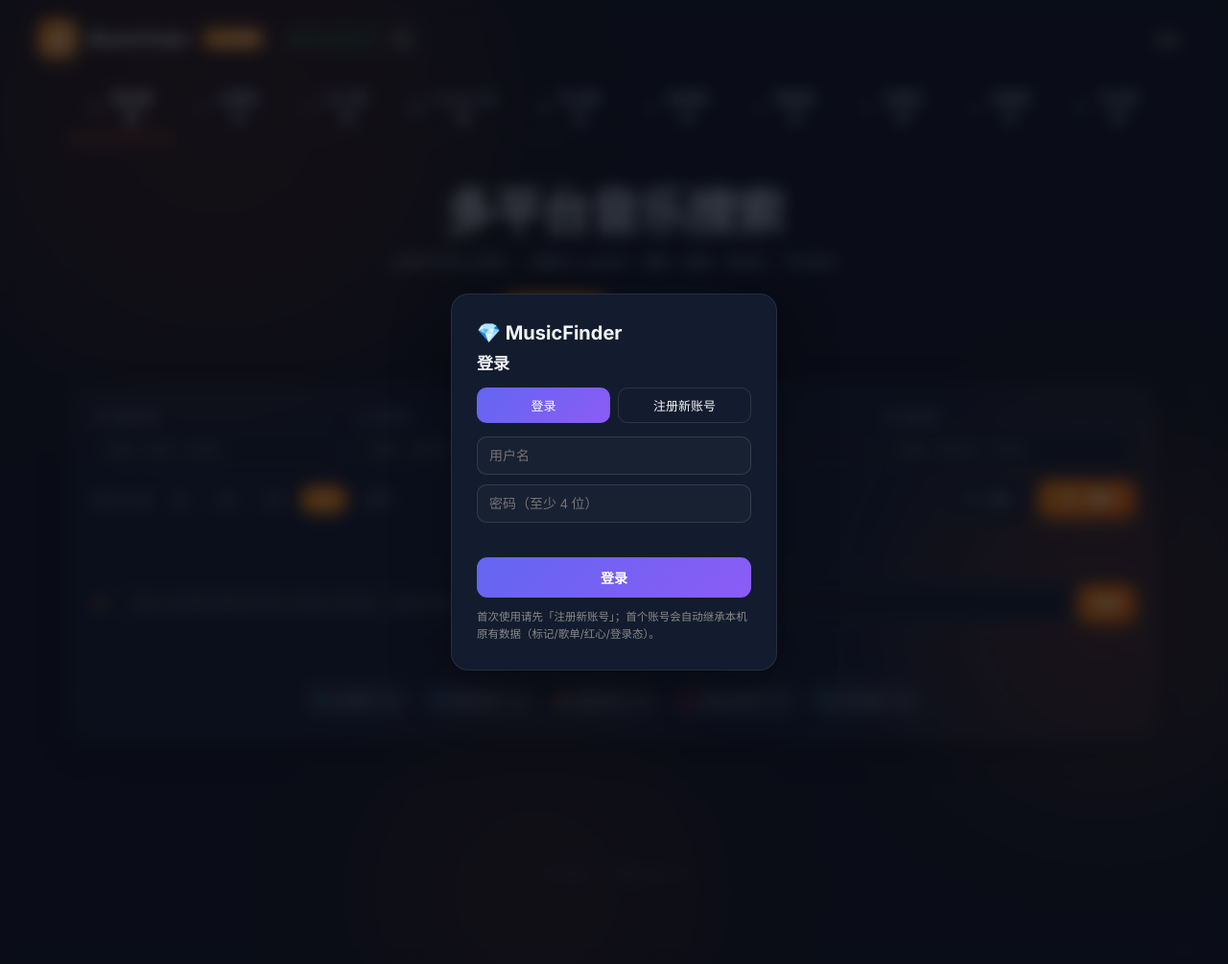
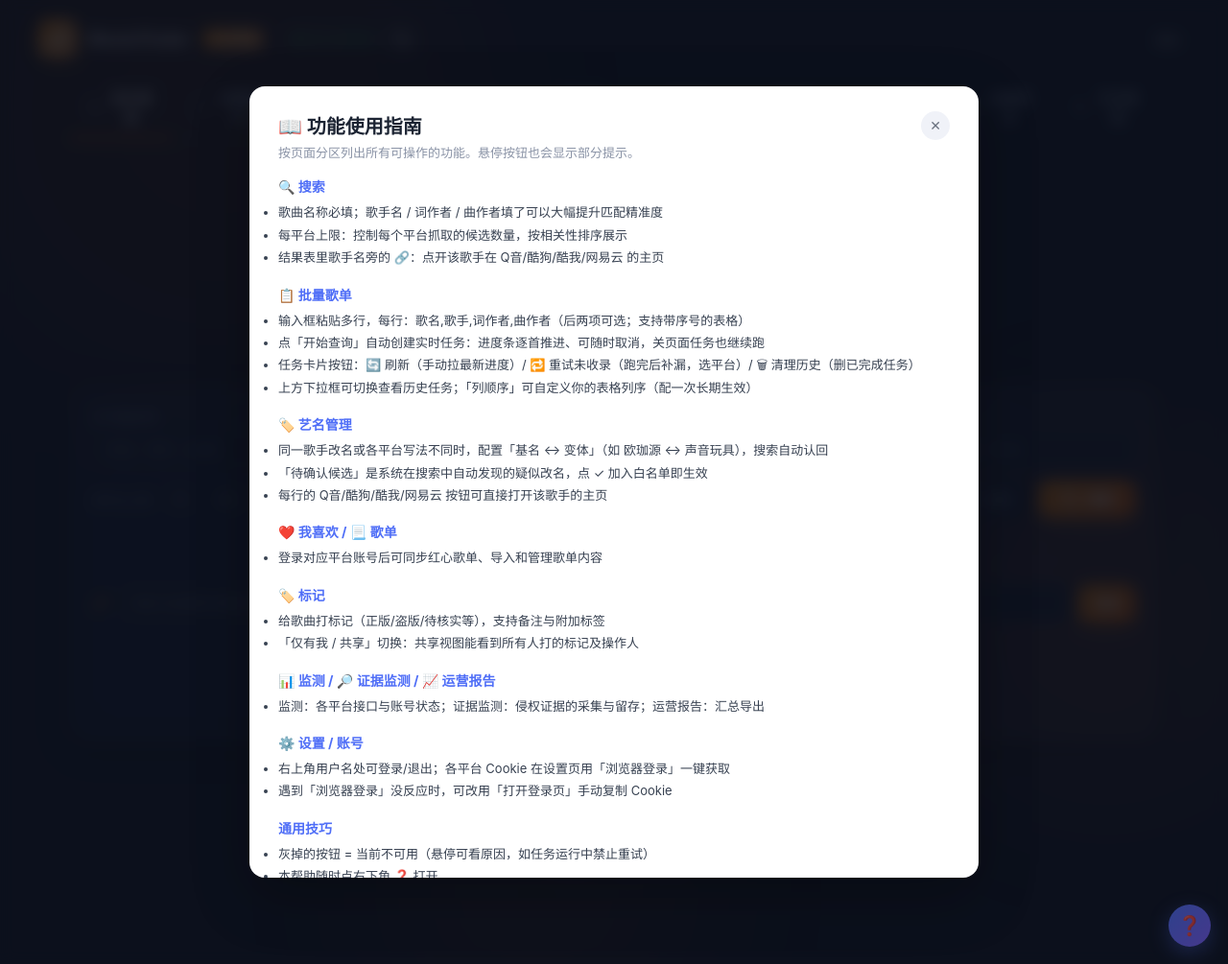
Before and after one commit to ToyaTao74/musicfinder-open, a Flask app: page / in a window 1280 px wide. Shown: the whole page at 96% size. Run offline with Flask 3, Linux system fonts and the light colour scheme; data comes from the database, SQL or seed files in the repository; data that the repository does not hold is empty; some libraries are stand-ins or nearby versions.

Commit message:
feat(ux): 全站帮助指南——右下角常驻❓按钮 + 首次访问自动引导 + 按钮可点击性统一
新用户面对无提示按钮无从下手。
- 右下角常驻❓浮动按钮，打开按页面分区的功能说明模态框
  （搜索/批量/艺名管理/标记/设置/通用技巧全覆盖）
- 首次访问自动弹出引导（localStorage 记忆已读）
- 全局 CSS：按钮统一 cursor/hover 反馈，禁用态 not-allowed
- 帮助内容与近期新功能同步（列序模板/清理历史/重试/主页链接等）

```diff
--- /dev/null
+++ b/static/js/global_help.js
@@ -0,0 +1,113 @@
+/* ═══ 全站帮助与按钮可发现性（v4.30.6）═══
+ * 1. 右下角常驻「❓ 帮助」按钮 → 全站功能说明模态框（按页面分区）
+ * 2. 首次访问自动弹出引导
+ * 3. 全局按钮可点击性统一（cursor/hover 反馈）
+ */
+(function () {
+    'use strict';
+
+    const SEEN_KEY = 'mf_help_seen_v1';
+
+    const HELP_SECTIONS = [
+        ['🔍 搜索', [
+            '歌曲名称必填；歌手名 / 词作者 / 曲作者填了可以大幅提升匹配精准度',
+            '每平台上限：控制每个平台抓取的候选数量，按相关性排序展示',
+            '结果表里歌手名旁的 🔗：点开该歌手在 Q音/酷狗/酷我/网易云 的主页',
+        ]],
+        ['📋 批量歌单', [
+            '输入框粘贴多行，每行：歌名,歌手,词作者,曲作者（后两项可选；支持带序号的表格）',
+            '点「开始查询」自动创建实时任务：进度条逐首推进、可随时取消，关页面任务也继续跑',
+            '任务卡片按钮：🔄 刷新（手动拉最新进度）/ 🔁 重试未收录（跑完后补漏，选平台）/ 🗑 清理历史（删已完成任务）',
+            '上方下拉框可切换查看历史任务；「列顺序」可自定义你的表格列序（配一次长期生效）',
+        ]],
+        ['🏷️ 艺名管理', [
+            '同一歌手改名或各平台写法不同时，配置「基名 ↔ 变体」（如 欧珈源 ↔ 声音玩具），搜索自动认回',
+            '「待确认候选」是系统在搜索中自动发现的疑似改名，点 ✓ 加入白名单即生效',
+            '每行的 Q音/酷狗/酷我/网易云 按钮可直接打开该歌手的主页',
+        ]],
+        ['❤️ 我喜欢 / 📃 歌单', [
+            '登录对应平台账号后可同步红心歌单、导入和管理歌单内容',
+        ]],
+        ['🏷️ 标记', [
+            '给歌曲打标记（正版/盗版/待核实等），支持备注与附加标签',
+            '「仅有我 / 共享」切换：共享视图能看到所有人打的标记及操作人',
+        ]],
+        ['📊 监测 / 🔎 证据监测 / 📈 运营报告', [
+            '监测：各平台接口与账号状态；证据监测：侵权证据的采集与留存；运营报告：汇总导出',
+        ]],
+        ['⚙️ 设置 / 账号', [
+            '右上角用户名处可登录/退出；各平台 Cookie 在设置页用「浏览器登录」一键获取',
+            '遇到「浏览器登录」没反应时，可改用「打开登录页」手动复制 Cookie',
+        ]],
+        ['通用技巧', [
+            '灰掉的按钮 = 当前不可用（悬停可看原因，如任务运行中禁止重试）',
+            '本帮助随时点右下角 ❓ 打开',
+        ]],
+    ];
+
+    function ensureStyle() {
+        if (document.getElementById('mfHelpStyle')) return;
+        const st = document.createElement('style');
+        st.id = 'mfHelpStyle';
+        st.textContent = `
+#mfHelpFab{position:fixed;right:18px;bottom:18px;z-index:99990;width:44px;height:44px;border-radius:50%;
+  border:none;background:linear-gradient(135deg,#4f6ef7,#7c5cf7);color:#fff;font-size:20px;cursor:pointer;
+  box-shadow:0 6px 20px rgba(79,110,247,.4);transition:transform .2s, box-shadow .2s;}
+#mfHelpFab:hover{transform:scale(1.1);box-shadow:0 8px 26px rgba(79,110,247,.55);}
+#mfHelpMask{position:fixed;inset:0;z-index:99995;background:rgba(15,20,35,.5);display:flex;align-items:center;justify-content:center;}
+#mfHelpBox{background:#fff;border-radius:16px;max-width:760px;width:92%;max-height:82vh;overflow:auto;
+  padding:26px 30px;font-family:-apple-system,"PingFang SC",sans-serif;box-shadow:0 20px 60px rgba(0,0,0,.3);}
+#mfHelpBox h2{margin:0 0 4px;font-size:20px;color:#1c2433;}
+#mfHelpBox .mfhelp-sub{font-size:13px;color:#8a93a6;margin-bottom:16px;}
+#mfHelpBox h3{font-size:14px;color:#4f6ef7;margin:16px 0 6px;}
+#mfHelpBox li{font-size:13px;color:#374151;line-height:1.8;}
+#mfHelpBox .mfhelp-close{position:sticky;float:right;top:0;border:none;background:#f0f2f8;border-radius:50%;
+  width:30px;height:30px;font-size:14px;cursor:pointer;color:#6b7280;}
+#mfHelpBox .mfhelp-close:hover{background:#e2e6ef;}
+#mfHelpBox b{color:#1c2433;}
+/* 全局按钮可点击性统一（不破坏现有配色，仅加反馈） */
+button:not(:disabled){cursor:pointer;}
+button:not(:disabled):hover{filter:brightness(.96);}
+button:disabled{cursor:not-allowed;opacity:.5;}
+`;
+        document.head.appendChild(st);
+    }
+
+    function openHelp() {
+        ensureStyle();
+        localStorage.setItem(SEEN_KEY, '1');
+        const mask = document.createElement('div');
+        mask.id = 'mfHelpMask';
+        mask.innerHTML = `<div id="mfHelpBox">
+            <button class="mfhelp-close" type="button">✕</button>
+            <h2>📖 功能使用指南</h2>
+            <div class="mfhelp-sub">按页面分区列出所有可操作的功能。悬停按钮也会显示部分提示。</div>
+            ${HELP_SECTIONS.map(([h, items]) =>
+                `<h3>${h}</h3><ul>${items.map(i => '<li>' + i + '</li>').join('')}</ul>`
+            ).join('')}
+        </div>`;
+        document.body.appendChild(mask);
+        mask.addEventListener('click', e => { if (e.target === mask) mask.remove(); });
+        mask.querySelector('.mfhelp-close').addEventListener('click', () => mask.remove());
+    }
+
+    function init() {
+        if (!document.querySelector('.tab-nav')) return;   // 只在主页面生效
+        ensureStyle();
+        const fab = document.createElement('button');
+        fab.id = 'mfHelpFab';
+        fab.type = 'button';
+        fab.textContent = '❓';
+        fab.title = '功能使用指南（首次使用强烈建议看一遍）';
+        fab.addEventListener('click', openHelp);
+        document.body.appendChild(fab);
+        // 首次访问自动弹出
+        try { if (!localStorage.getItem(SEEN_KEY)) setTimeout(openHelp, 800); } catch (e) { /* 隐私模式忽略 */ }
+    }
+
+    if (document.readyState === 'loading') {
+        document.addEventListener('DOMContentLoaded', init);
+    } else {
+        init();
+    }
+})();
--- a/templates/index.html
+++ b/templates/index.html
@@ -1091,6 +1091,7 @@
     </div>
 
 <script src="{{ url_for('static', filename='js/artist_home.js') }}?v=20260914b"></script>
+<script src="{{ url_for('static', filename='js/global_help.js') }}?v=20260914a"></script>
 <script src="{{ url_for('static', filename='js/app.js', v='20260914f') }}"></script>
 <script src="{{ url_for('static', filename='js/alias.js') }}?v=20260914c"></script>
 <script src="{{ url_for('static', filename='js/batch.js') }}?v=20260914f"></script>
```
